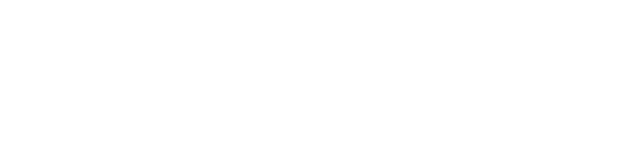
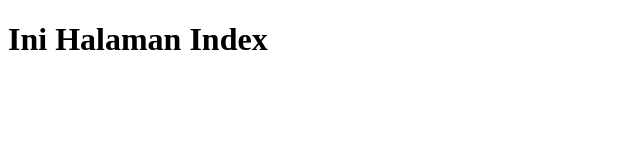
Before and after one commit to tivanyaqlicia07/belajar-github, a plain HTML site: page index.html in a window 1280 px wide. Shown: the whole page, without its empty margins (0-640 px from the left). Drawn offline with Linux system fonts and the light colour scheme.

Commit message:
feat: menambah h1 pada halaman index

```diff
--- a/index.html
+++ b/index.html
@@ -6,6 +6,6 @@
     <title>Document</title>
 </head>
 <body>
-
+    <h1>Ini Halaman Index</h1>
 </body>
 </html>
```
